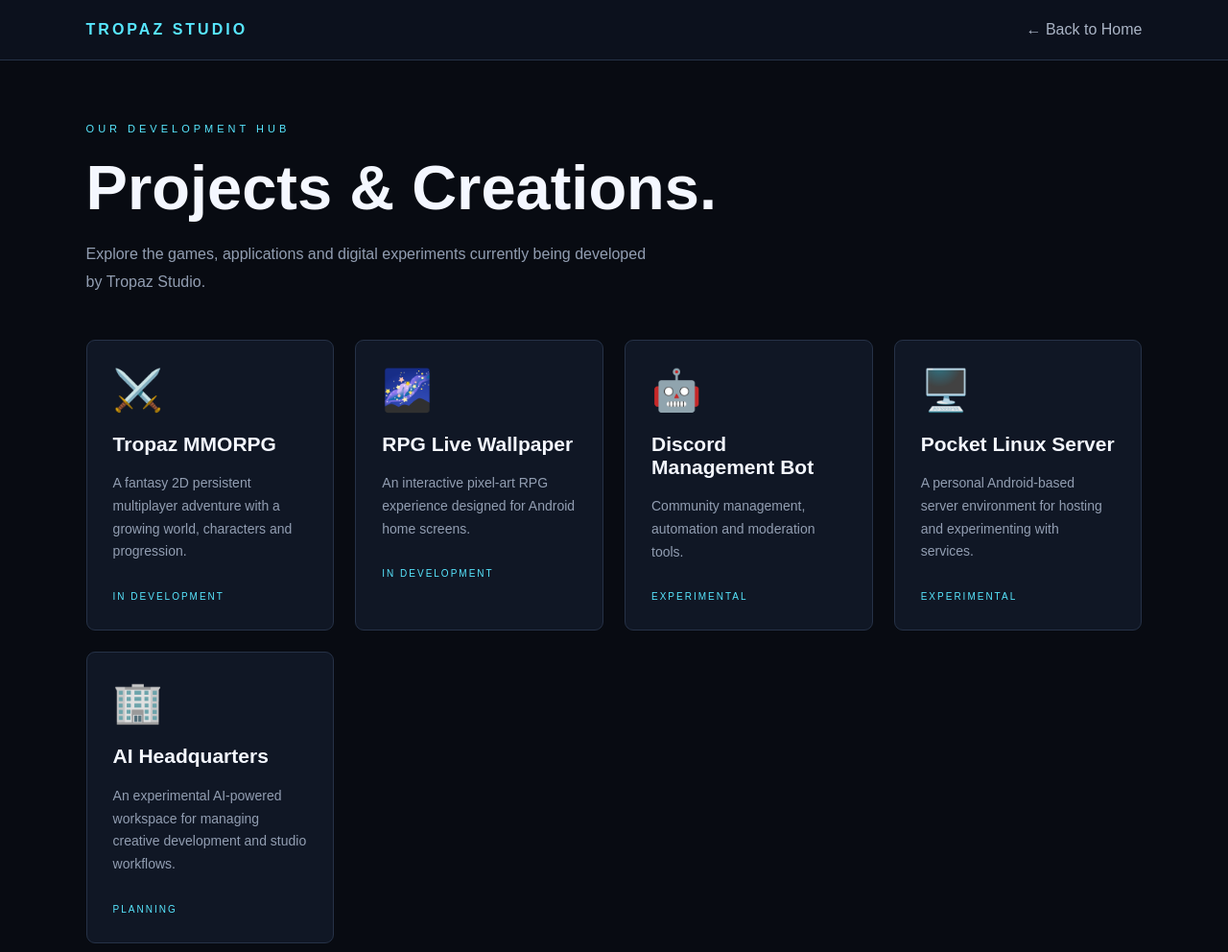
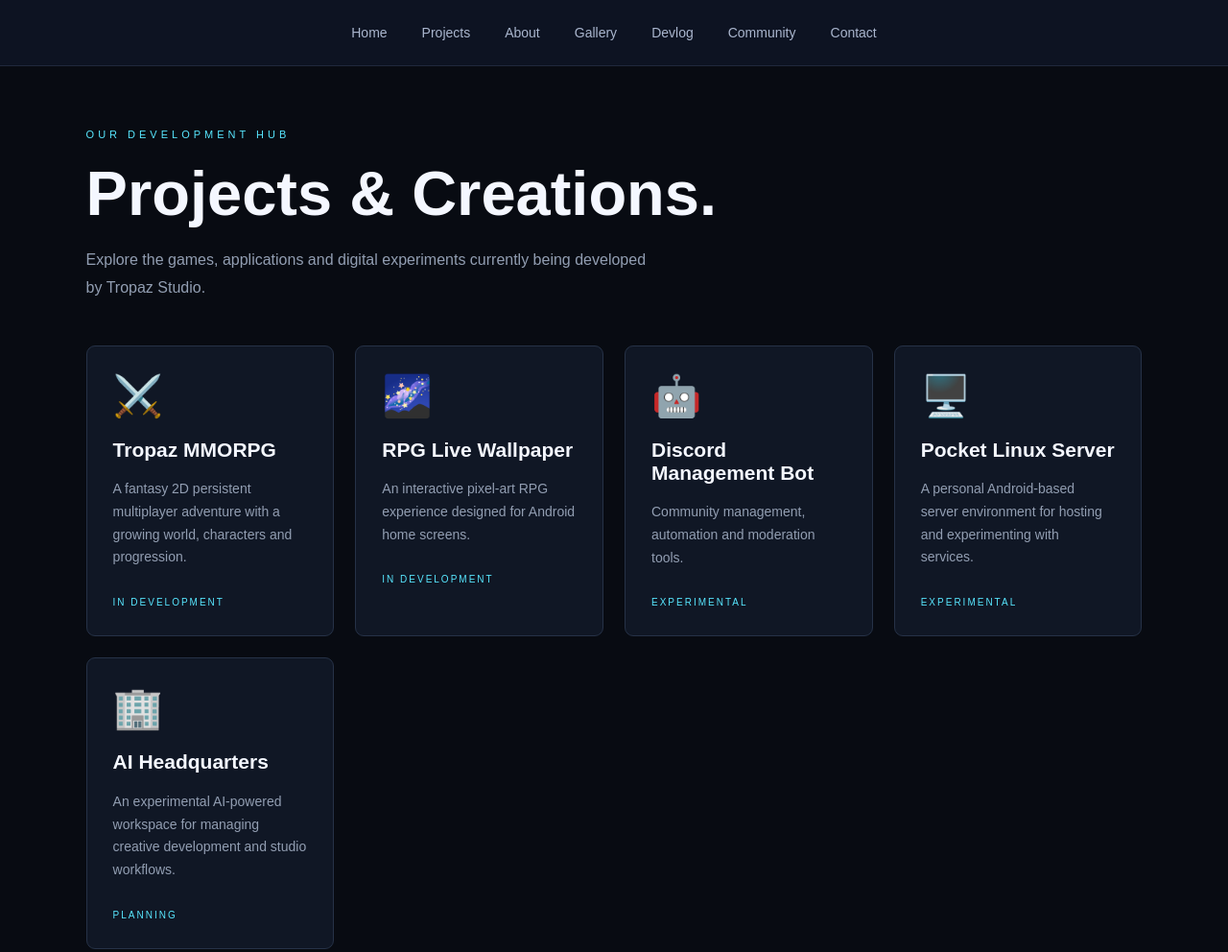
Before and after one commit to ForestChimpz/tropazstudio, a plain HTML site: page projects.html in a window 1280 px wide. Shown: the top 992 px of the page at 96% size. Drawn offline with Linux system fonts and the light colour scheme.

Commit message:
Update projects.html

```diff
--- a/projects.html
+++ b/projects.html
@@ -69,14 +69,46 @@ footer {
   color: #778397;
   border-top: 1px solid #263247;
 }
+
+.main-nav {
+  display: flex;
+  flex-wrap: wrap;
+  justify-content: center;
+  gap: 12px;
+  padding: 18px 10px;
+  background: #0d1322;
+  border-bottom: 1px solid #20283c;
+}
+
+.main-nav a {
+  color: #aab6ce;
+  text-decoration: none;
+  padding: 8px 12px;
+  border-radius: 6px;
+  font-size: 14px;
+  transition: 0.3s;
+}
+
+.main-nav a:hover {
+  color: #00e5ff;
+  background: #18243a;
+}
+
 </style>
 </head>
 
 <body>
-<nav>
-  <a class="logo" href="index.html">TROPAZ STUDIO</a>
-  <a href="index.html">← Back to Home</a>
+
+<nav class="main-nav">
+  <a href="index.html">Home</a>
+  <a href="projects.html">Projects</a>
+  <a href="about.html">About</a>
+  <a href="gallery.html">Gallery</a>
+  <a href="devlog.html">Devlog</a>
+  <a href="community.html">Community</a>
+  <a href="contact.html">Contact</a>
 </nav>
+
 
 <main>
   <div class="label">OUR DEVELOPMENT HUB</div>
```
